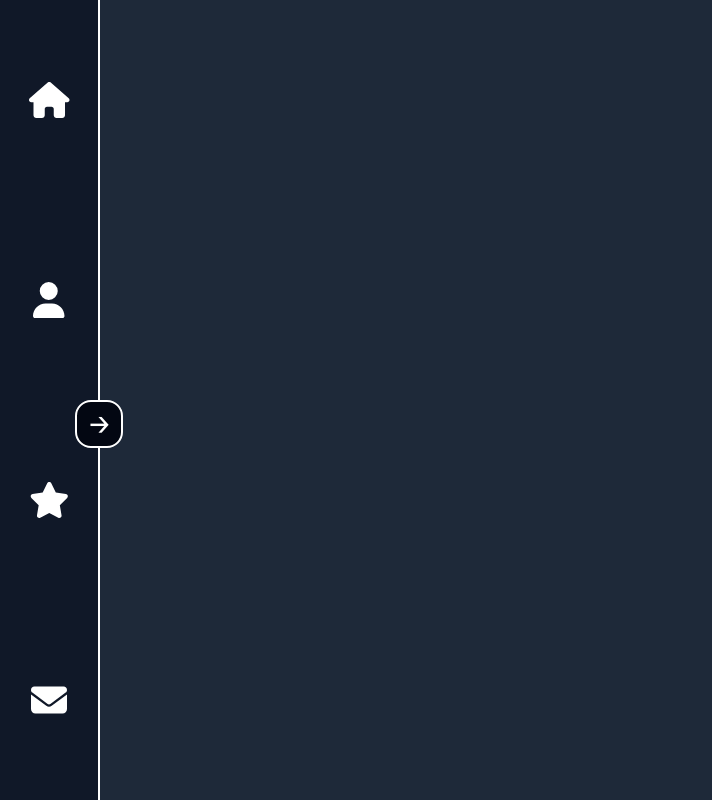
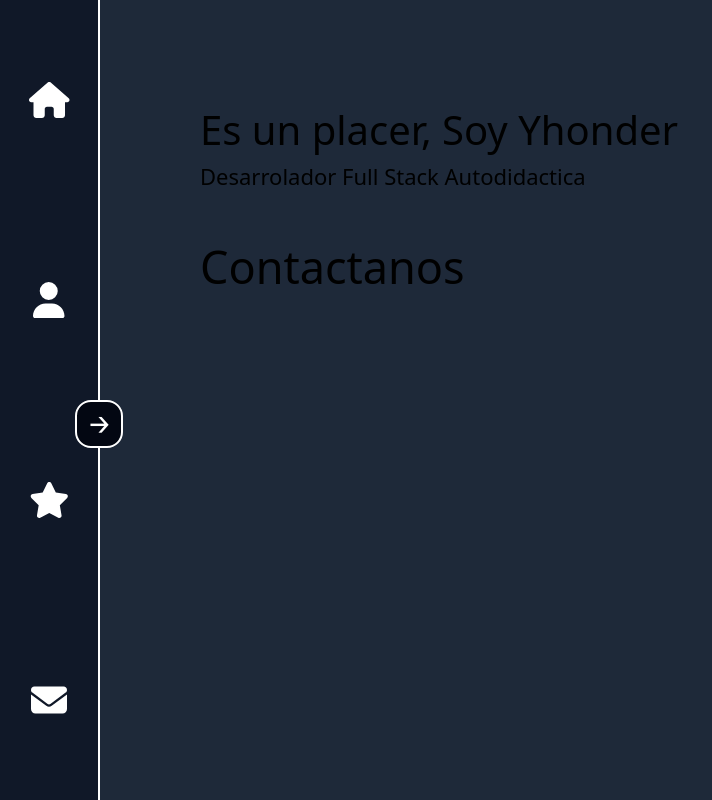
Before and after one commit to yhonder710/Porfolio, a React (Vite) app: page / in a window 1280 px wide. Shown: the whole page, without its empty margins (0-712 px from the left). Built offline with nearby package versions, Linux system fonts and the light colour scheme.

Commit message:
empezando inicio

```diff
--- a/src/components/Main.jsx
+++ b/src/components/Main.jsx
@@ -1,7 +1,17 @@
 export function Main (){
   return(
-    <main className="bg-gray-800 w-full h-full pl-30">
-
+    <main className="bg-gray-800 w-full h-full pl-30 flex flex-col justify-center items-center gap-10 py-5">
+      <div className="w-250 mt-20">
+        <h2 className="text-[40px]">
+          Es un placer, Soy Yhonder
+          </h2>
+        <h3 className="text-[22px]">
+          Desarrolador Full Stack Autodidactica
+          </h3>
+      </div>
+      <div className="w-250">
+        <p className="text-[45px]">Contactanos</p>
+      </div>
     </main>
   )
 }
```
